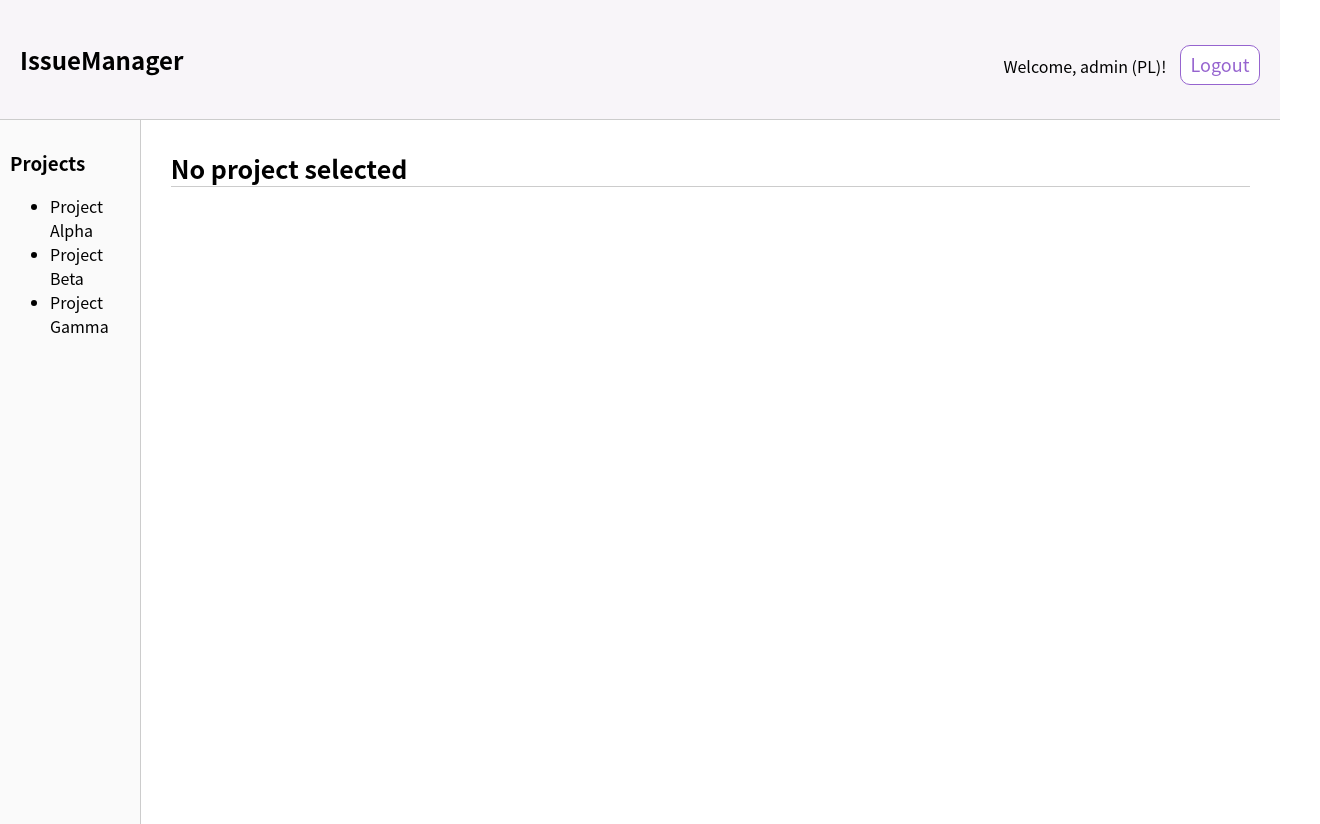
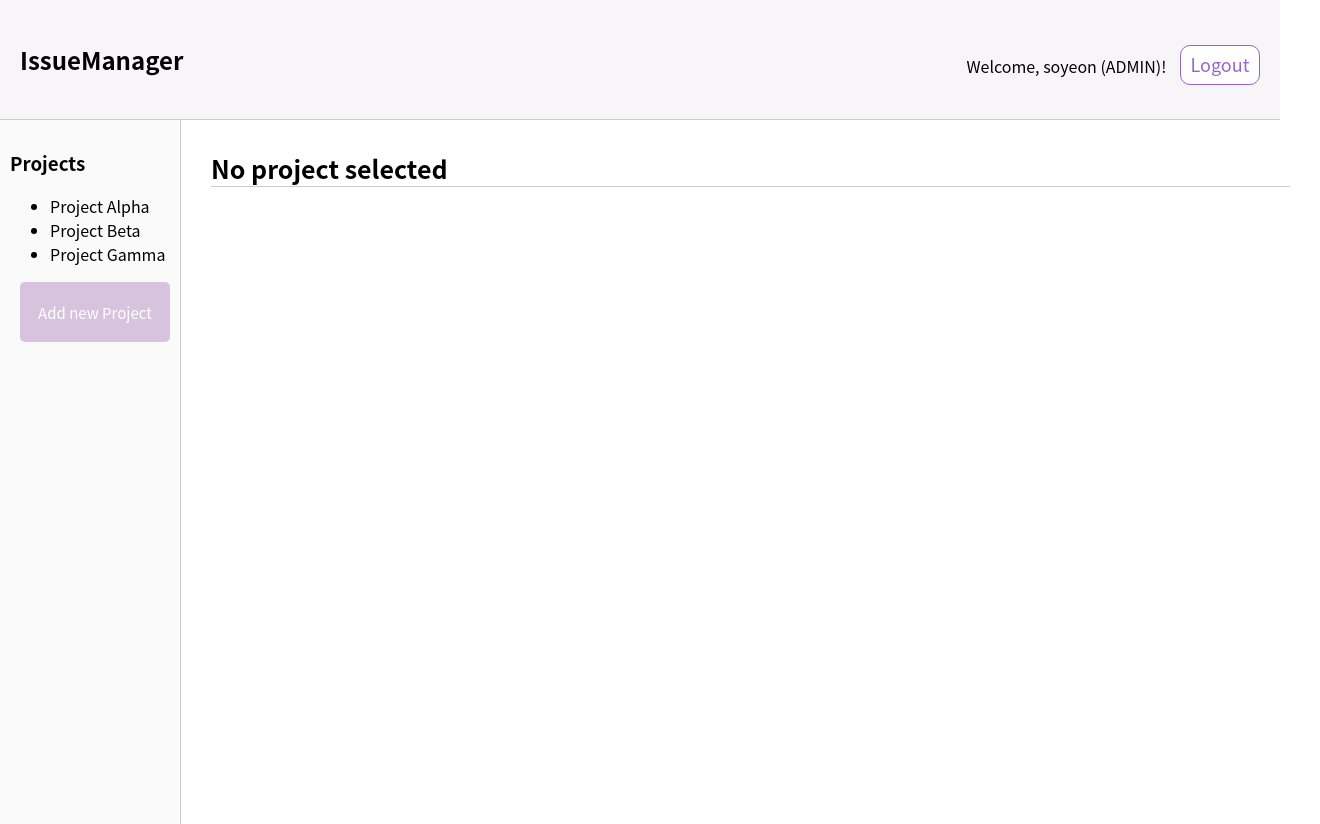
Before and after one commit to gomx3/SE_Term_Project_2024, a React (Create React App) app in the folder issuemanager/: page / in a window 1280 px wide. Shown: the whole page, 1320 px wide, since content can reach past the window. Built offline with nearby package versions, Linux system fonts and the light colour scheme.

Commit message:
member id(1)

```diff
--- a/issuemanager/src/pages/Home.js
+++ b/issuemanager/src/pages/Home.js
@@ -5,9 +5,9 @@ import Projectinfo from './projectpage';
 
 function Home() {
   const navigate = useNavigate();
-  const [id, setId] = useState(1); // Hardcoded user ID
-  const [memberId, setMemberId] = useState('admin'); // Hardcoded member ID
-  const [role, setRole] = useState('PL'); // Hardcoded role
+  const [id, setId] = useState(53); // Hardcoded user ID
+  const [memberId, setMemberId] = useState('soyeon'); // Hardcoded member ID
+  const [role, setRole] = useState('ADMIN'); // Hardcoded role
   const [error, setError] = useState('');
 
   const handleLogout = async () => {
@@ -55,14 +55,14 @@ function Home() {
         )}
       </header>
       <main className="home-main">
-        <Catalog role={role} setSelectedProject={setSelectedProject} />
-        <Content selectedProject={selectedProject} userId={id} userRole={role} />
+        <Catalog role={role} setSelectedProject={setSelectedProject} memberId={memberId} />
+          <Content selectedProject={selectedProject} userId={id} userRole={role} memberId={memberId} />
       </main>
     </div>
   );
 }
 
-function Catalog({ role, setSelectedProject }) {
+function Catalog({ role, setSelectedProject, memberId }) {
   const [showInput, setShowInput] = useState(false);
   const [projects, setProjects] = useState([
     { id: 1, name: 'Project Alpha' },
--- a/issuemanager/src/pages/projectpage.js
+++ b/issuemanager/src/pages/projectpage.js
@@ -42,7 +42,7 @@ function Projectinfo({ project, userId, userRole, memberId }) {
 
   const handleReportNewIssue = () => {
     navigate('/createissue', {
-      state: { projectId: project.id, userId, userRole }
+      state: { projectId: project.id, userId, memberId, userRole }
     });
   };
 
@@ -134,7 +134,7 @@ function Projectinfo({ project, userId, userRole, memberId }) {
                     <select value={selectedRole} onChange={handleRoleChange}>
                       <option value="">Select Role</option>
                       <option value="PL">PL</option>
-                      <option value="Developer">Developer</option>
+                      <option value="Developer">Developer </option>
                       <option value="Tester">Tester</option>
                     </select>
                     <input
```
